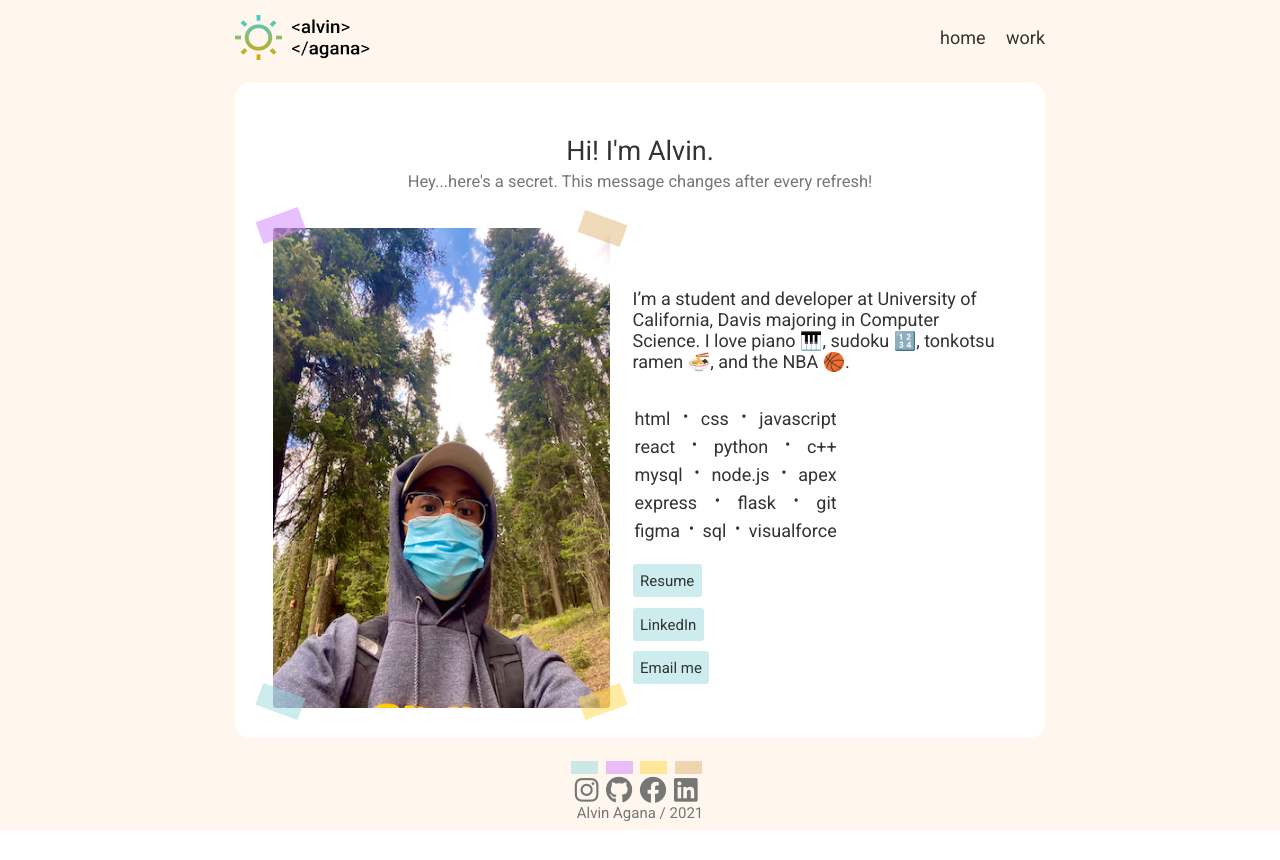
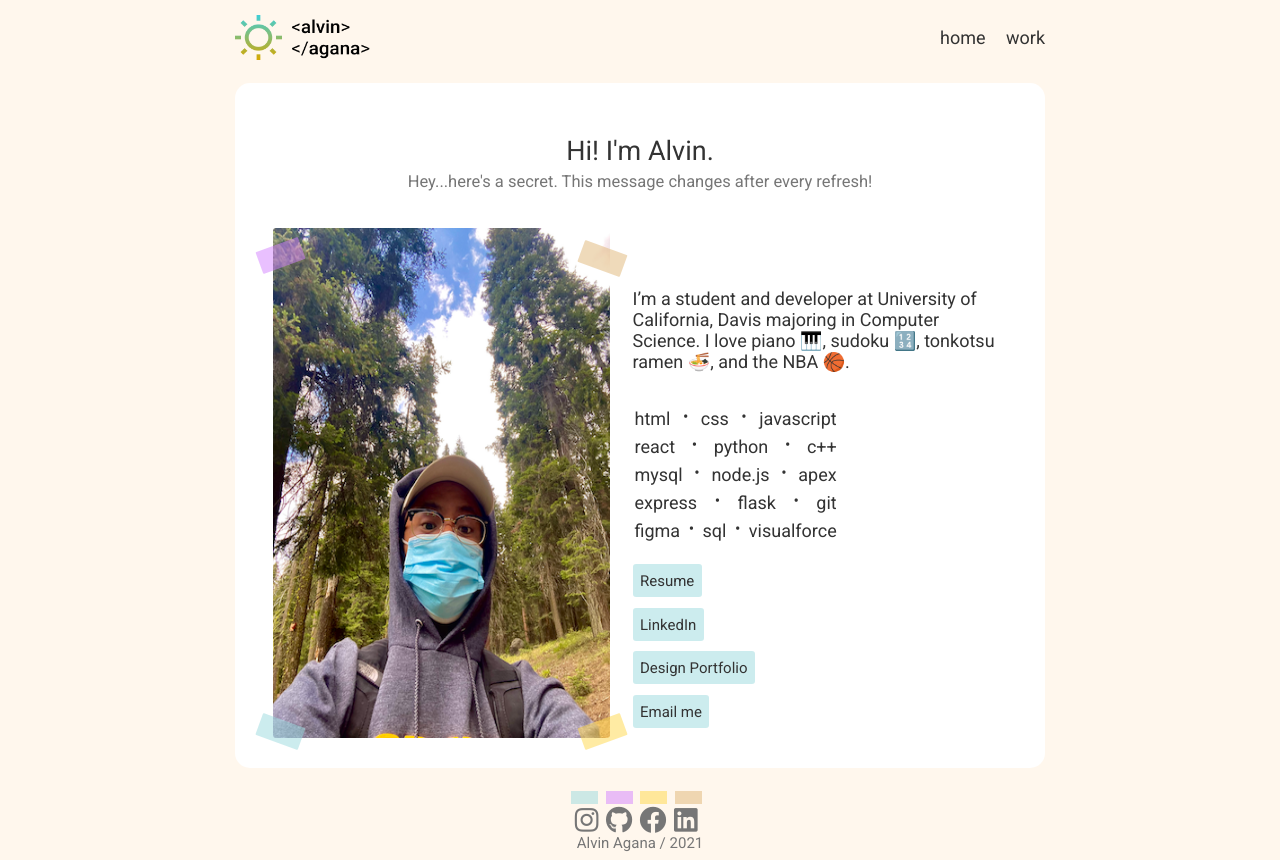
Before and after one commit to alvin-agana/portfolio, a React (Create React App) app: page / in a window 1280 px wide. Before the commit the page ends 830 px from the top, so only its background shows below. Built offline with nearby package versions, Linux system fonts and the light colour scheme.

Commit message:
added design portfolio link and updated resume file

```diff
--- a/src/Connection.js
+++ b/src/Connection.js
@@ -8,6 +8,8 @@ function Connection(props) {
       href = "./Resume.pdf";
   } else if (name === 'LinkedIn') {
       href = "https://www.linkedin.com/in/alvin-agana/";
+  } else if (name === 'Design Portfolio') {
+    href = "https://alvagana.github.io/des157a/";
   } else {
     href = "mailto:alvin.agana@gmail.com";
   }
--- a/src/Home.js
+++ b/src/Home.js
@@ -52,6 +52,7 @@ function Home() {
                   <div id="home-main-resume-container">
                     <Connection name="Resume" />
                     <Connection name="LinkedIn" />
+                    <Connection name="Design Portfolio" />
                     <Connection name="Email me" />
                   </div>
                 </div>
```
Also changed, not shown: 1 other file (tests, documents, lock files or other folders).
